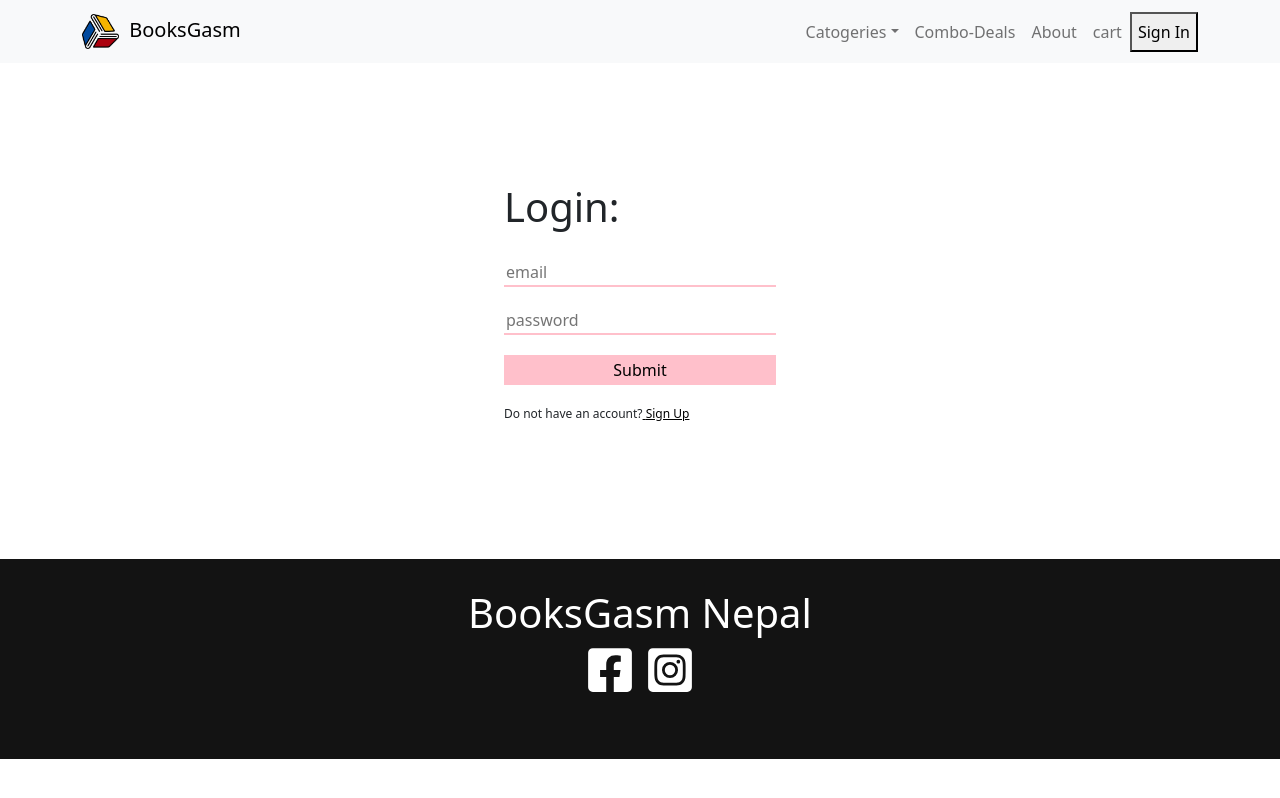
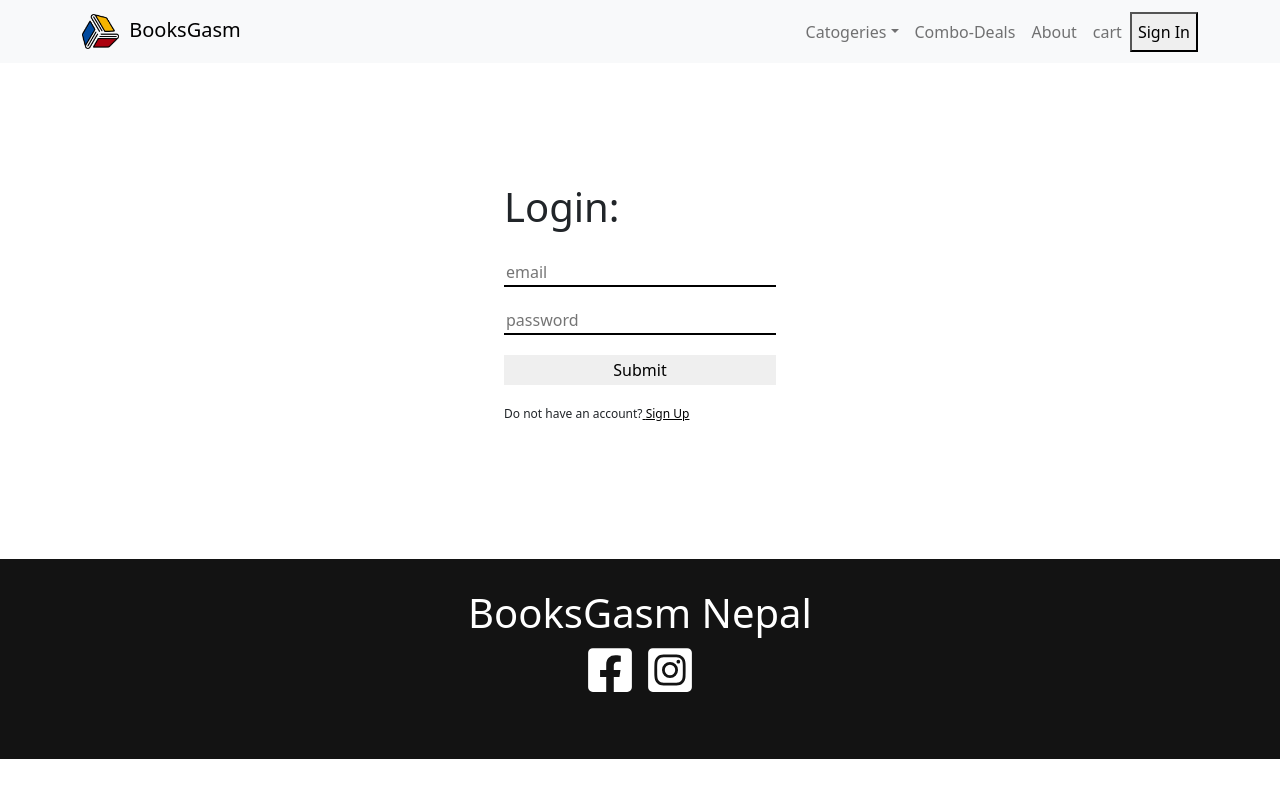
Before and after one commit to lavizp/BooksgasmNepalWebsite, a React (Create React App) app: page /login in a window 1280 px wide. Built offline with nearby package versions, Linux system fonts and the light colour scheme; no server answers; the database is empty.

Commit message:
Signup Page Update

```diff
--- a/src/Pages/LoginPage/loginpage.css
+++ b/src/Pages/LoginPage/loginpage.css
@@ -11,7 +11,6 @@
   align-items: flex-start;
   justify-content: start;
   gap: 20px;
-  background-color: white;
 }
 
 h2 {
@@ -22,13 +21,12 @@ h2 {
   width: 100%;
   height: 30px;
   border: none;
-  background-color: pink;
 }
 
 .inputBox {
   width: 100%;
   border: none;
-  border-bottom: 2px solid pink;
+  border-bottom: 2px solid black;
 }
 .pText {
   font-size: 12px;
```
